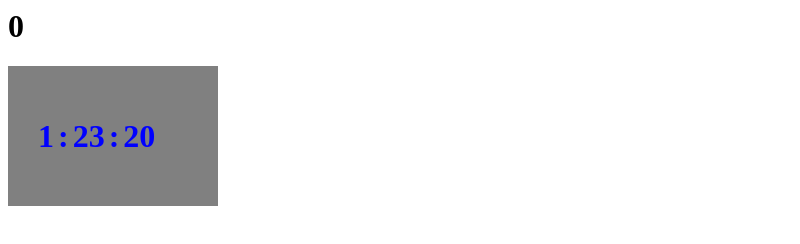
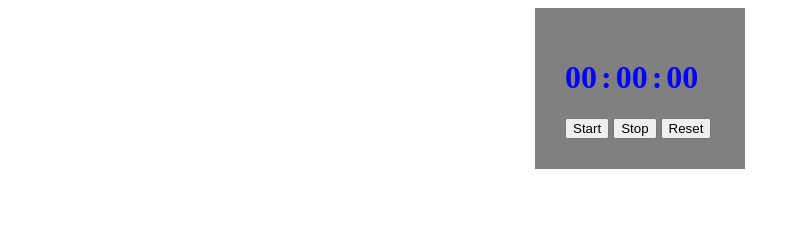
Before and after one commit to yusufarslanalp/Stopwach-Implemantations, a plain HTML site: page stopwatch.html in a window 1280 px wide. Shown: the whole page, without its empty margins (0-800 px from the left). Drawn offline with Linux system fonts and the light colour scheme.

Commit message:
feat: buttons added. class structure used. stopwach working properly

```diff
--- a/stopwatch.css
+++ b/stopwatch.css
@@ -1,8 +1,9 @@
-.stopwach{
+.stopwatch{
     /*height: 200px;*/
     width: 150px;
     padding: 30px;
     background-color: grey;
+    margin:0 auto;
 
 }
 
--- a/stopwatch.html
+++ b/stopwatch.html
@@ -8,14 +8,23 @@
     <title>Stopwach</title>
 </head>
 <body>
-    <h1 id="time"></h1>
 
-    <div class="stopwach">
-        <h1 class="hour">00</h3>
-        <h1 class="colon">:</h3>
-        <h1 class="minute">00</h3>
-        <h1 class="colon">:</h3>
-        <h1 class="second">00</h3>
+    <div class="stopwatch">
+        <div class="display">
+            <h1 class="hour">00</h3>
+            <h1 class="colon">:</h3>
+            <h1 class="minute">00</h3>
+            <h1 class="colon">:</h3>
+            <h1 class="second">00</h3>
+
+        </div>
+        <div class="StopwachButtons">
+            <button type="button" onclick="stw.start()">Start</button>
+            <button type="button" onclick="stw.stop()">Stop</button>
+            <button type="button" onclick="stw.reset()">Reset</button>
+
+        </div>
+
 
     </div>
 
--- a/stopwatch.js
+++ b/stopwatch.js
@@ -1,26 +1,46 @@
-document.getElementById("time").innerHTML = "0";
 
 
+function Stopwatch() {
+    this.totalSec = 0;
+    this.displaySecond = 0;
+    this.minute = 0;
+    this.hour = 0;
+    this.startTime = false;
 
-var total_sec = 0;
-var display_second = 0;
-var minute = 0;
-var hour = 0;
+    this.incrementSecond = 	async function () {
+        while ( this.startTime ) {
+            this.displayTime();
+            await new Promise(r => setTimeout(r, 100));
+            this.totalSec += 1;
+        }
+    };
 
-	(async function () {
-        while ( true ) {
-            await new Promise(r => setTimeout(r, 1));
-            total_sec += 1;
-            display_second = total_sec % 60;
-            console.log( total_sec );
-            if( total_sec % 60 == 0 )
-            {
-                minute += 1;
-                minute = minute % 60;
-            }
-            if( total_sec % 3600 == 0 ) hour += 1;
-            document.getElementsByClassName("second")[0].innerHTML = display_second;
-            document.getElementsByClassName("minute")[0].innerHTML = minute;
-            document.getElementsByClassName("hour")[0].innerHTML = hour;
-        }
-    })();
+    this.displayTime = function(){
+        this.displaySecond = this.totalSec % 60 ;
+        this.minute = parseInt( ( this.totalSec % 3600) / 60 );
+        this.hour = parseInt( this.totalSec / 3600 );
+        document.getElementsByClassName("second")[0].innerHTML = this.displaySecond;
+        document.getElementsByClassName("minute")[0].innerHTML = this.minute;
+        document.getElementsByClassName("hour")[0].innerHTML = this.hour;
+    }
+
+    this.start = function() {
+        this.startTime = true;
+        this.incrementSecond();
+    }
+
+    this.stop = function() {
+        this.startTime = false;
+    }
+
+    this.reset = function(){
+        this.totalSec = 0;
+        this.stop();
+        this.displayTime();
+    }
+}
+
+var stw = new Stopwatch();
+console.log( "minute: " + stw.minute );
+
+stw.incrementSecond();
```
